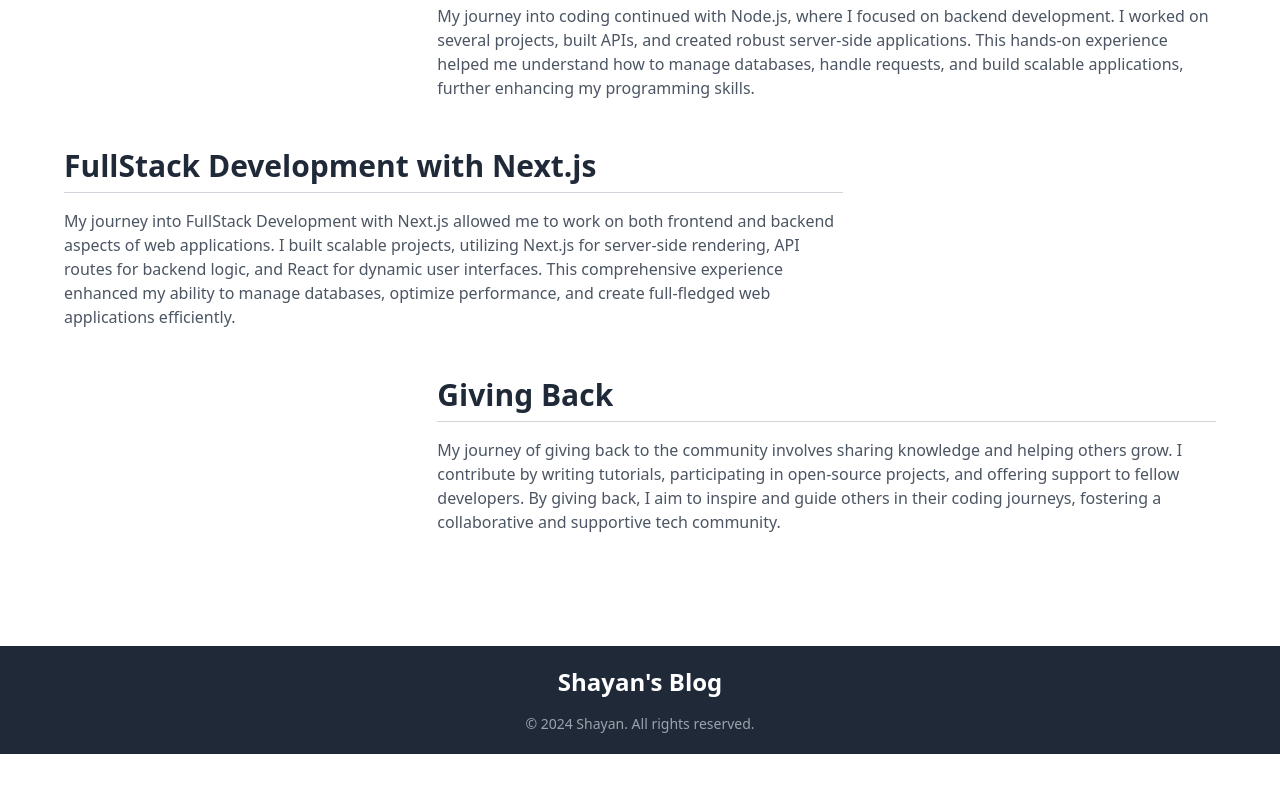
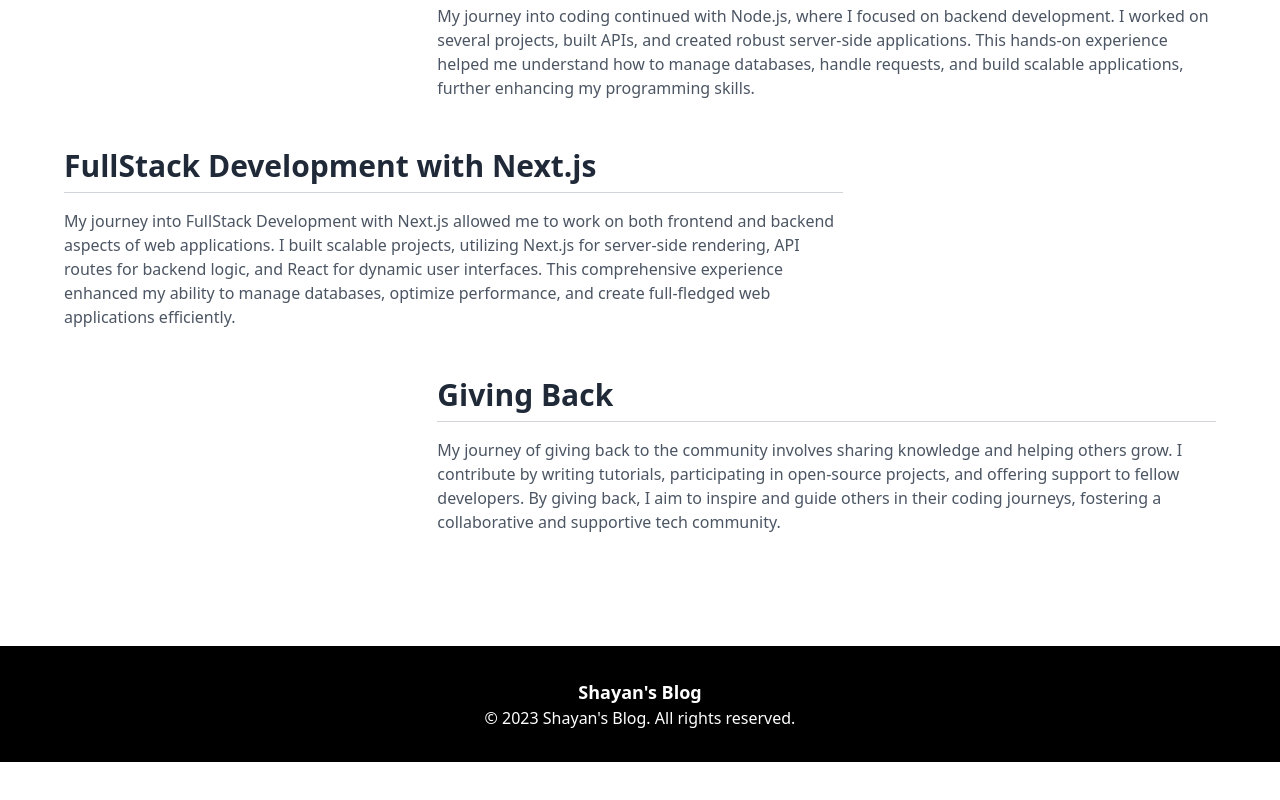
Before and after one commit to iamshayan40/Blog_Web, a Next.js app: page /about in a window 1280 px wide. Shown: the part 1219-2019 px from the top of the page. After the commit the page ends 1981 px from the top, so only its background shows below. Built offline with nearby package versions, Linux system fonts and the light colour scheme.

Commit message:
Added All The Files

```diff
--- a/app/about/page.js
+++ b/app/about/page.js
@@ -1,19 +1,12 @@
 "use client";
 import Link from "next/link";
-import { useEffect } from "react";
 import "locomotive-scroll/src/locomotive-scroll.scss";
 
 export default function About() {
-  useEffect(() => {
-    // Add margin to the last section to ensure the footer is not cut off
-    const main = document.querySelector("main");
-    const footer = document.querySelector("footer");
-    if (main && footer) {
-      main.style.paddingBottom = `${footer.offsetHeight}px`; // Ensure footer is fully visible
-    }
-  }, []);
+
 
   return (
+    <>
       <main>
         <div>
           <div className="flex flex-col items-center justify-center py-32 text-black border-black rounded-sm dark:text-white overflow-hidden">
@@ -131,19 +124,12 @@ export default function About() {
               </div>
             </div>
           </section>
-        <footer className="bg-gray-800 text-white py-5 -mb-11 dark:bg-customGray dark:text-white">
-          <div className="max-w-7xl mx-auto px-4 sm:px-6 lg:px-8">
-            <div className="flex flex-col items-center">
-              <div className="mb-4">
-                <h2 className="text-2xl font-bold">Shayan's Blog</h2>
-              </div>
-              <p className="text-gray-400 text-sm">
-                &copy; {new Date().getFullYear()} Shayan. All rights reserved.
-              </p>
-            </div>
-          </div>
-        </footer>
         </div>
       </main>
+      <footer className="bg-black text-white py-8 text-center">
+        <p className="text-lg font-bold">Shayan's Blog</p>
+        <p>&copy; 2023 Shayan's Blog. All rights reserved.</p>
+      </footer>
+    </>
   );
 }
```
Lines whose indentation alone changed are shown as unchanged.
